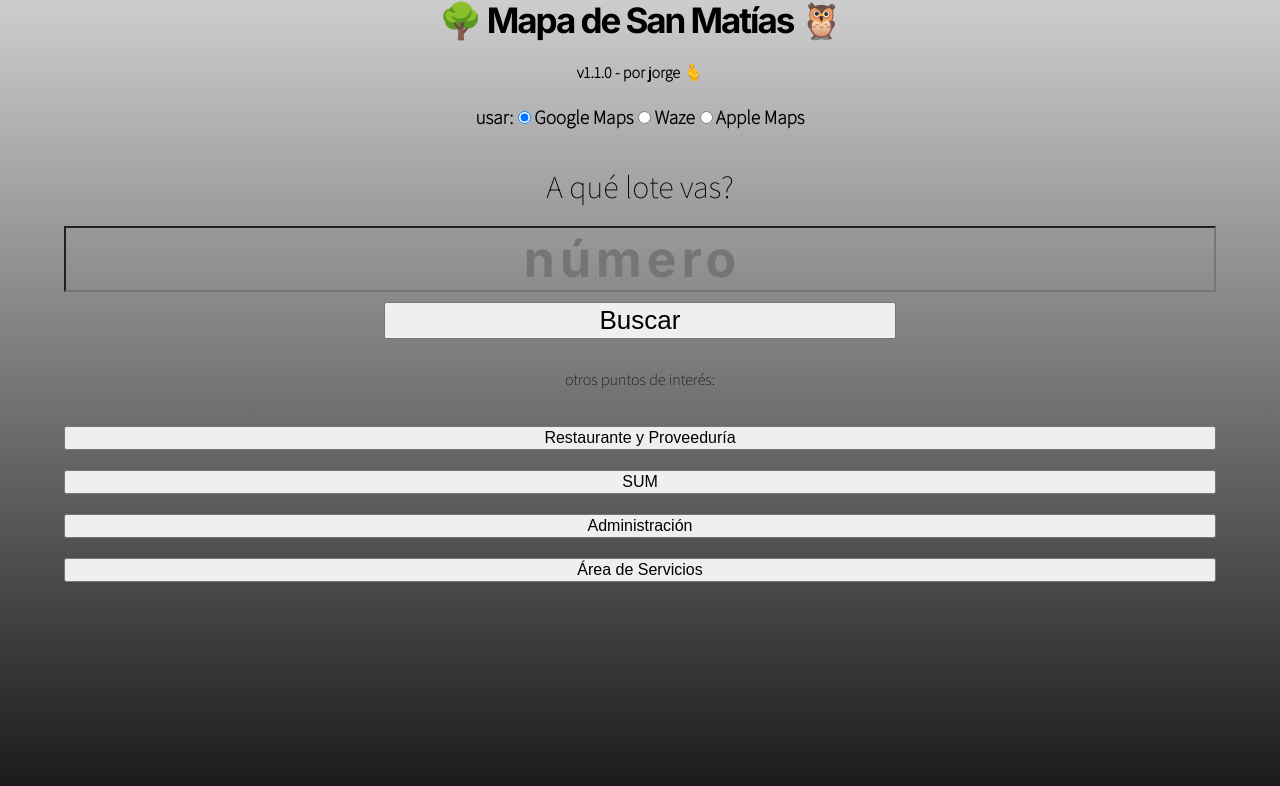
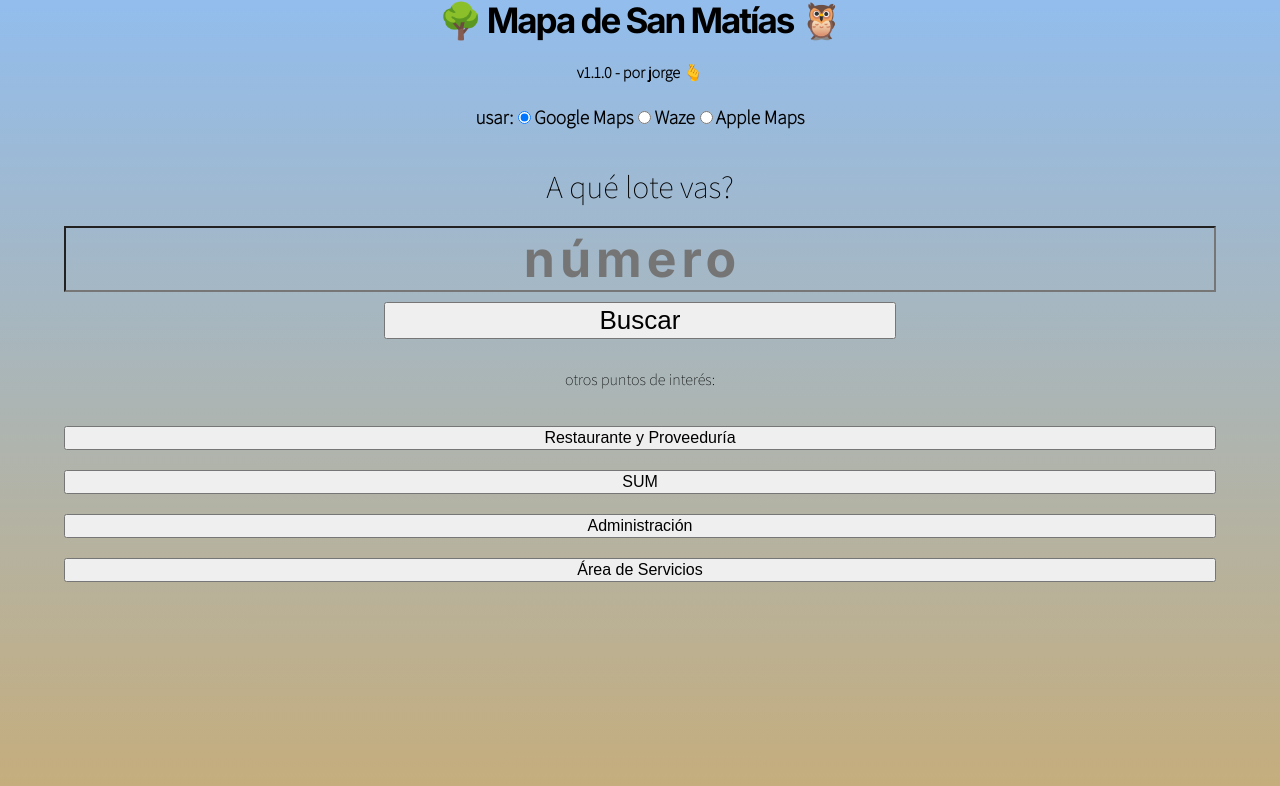
Before and after one commit to barrio-san-matias/sanmatias_app, a Next.js app: page / in a window 1280 px wide. Shown: the top 786 px of the page. Built offline with nearby package versions, Linux system fonts and the light colour scheme.

Commit message:
Update globals.css

```diff
--- a/styles/globals.css
+++ b/styles/globals.css
@@ -8,7 +8,7 @@ body {
 }
 
 body {
-   background: -webkit-gradient(linear, left top, left bottom, from(#cdcdcd), to(#181818)) fixed;
+   background: -webkit-gradient(linear, left top, left bottom, from(#92bded), to(#c6ad7b)) fixed;
 }
 
 a {
```
